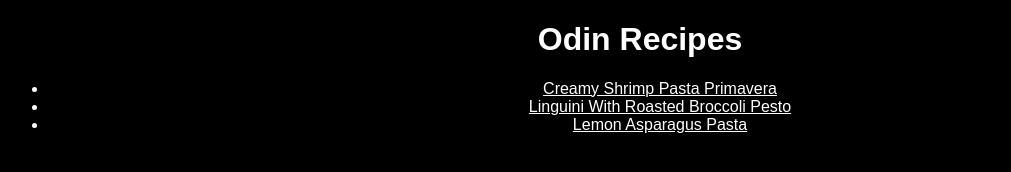
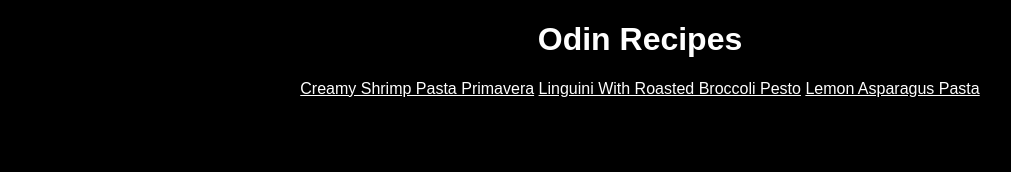
Before and after one commit to footdaddy/odin-recipes, a plain HTML site: page index.html in a window 1280 px wide. Shown: the whole page, without its empty margins (0-1011 px from the left). Drawn offline with Linux system fonts and the light colour scheme.

Commit message:
fix typo

```diff
--- a/index.html
+++ b/index.html
@@ -7,10 +7,9 @@
     <title>Odin-Recipes</title>
 <body>
     <div><h1>Odin Recipes</h1>
-    <ul>
-        <li><a href="./recipes/creamyshrimp.html">Creamy Shrimp Pasta Primavera</a></li>
-        <li><a href="./recipes/linguini.html">Linguini With Roasted Broccoli Pesto</a></li>
-        <li><a href="./recipes/lemonasparaguspasta.html">Lemon Asparagus Pasta</a></li>
-    </ul></div>
+        <a href="./recipes/creamyshrimp.html">Creamy Shrimp Pasta Primavera</a>
+        <a href="./recipes/linguini.html">Linguini With Roasted Broccoli Pesto</a>
+        <a href="./recipes/lemonasparaguspasta.html">Lemon Asparagus Pasta</a>
+</div>
 </body>
 </html>
```
